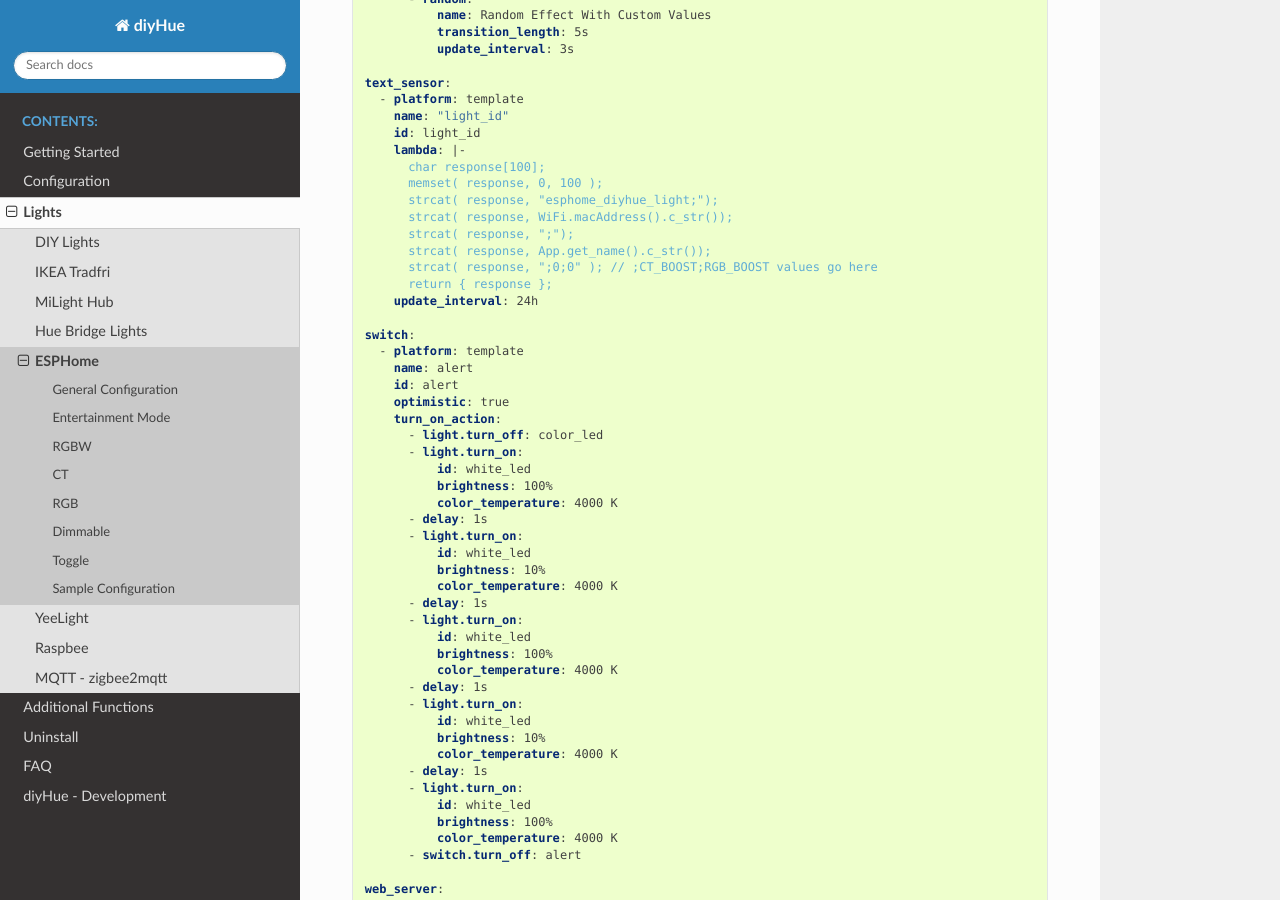
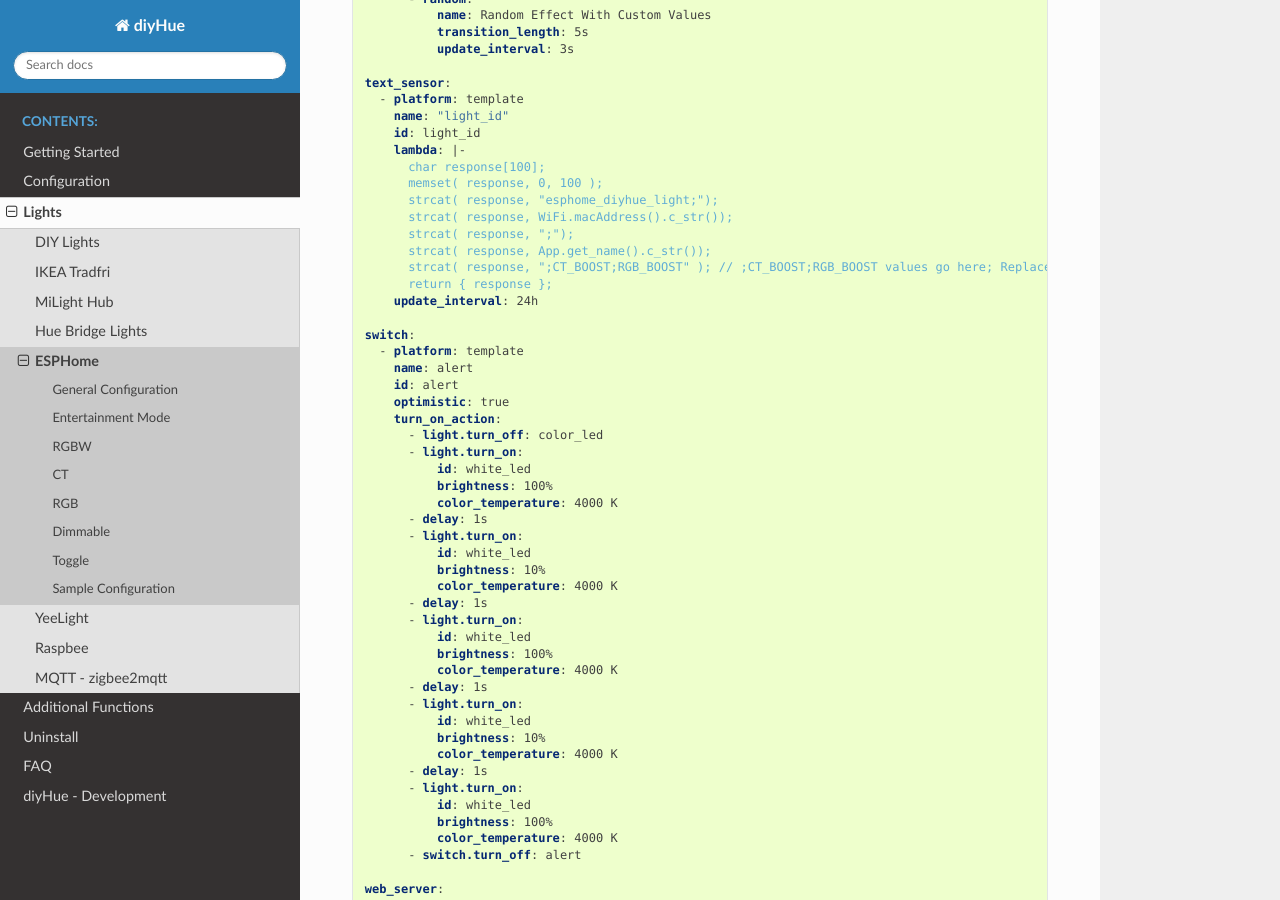
Before and after one commit to diyhue/ReadTheDocs, a Sphinx documentation site: the page built from source/lights/esphome.rst, in a window 1280 px wide and 900 px high, scrolled down 3469 px. Built offline with Sphinx 7.4.7 and the Read the Docs theme 2.0.0, drawn with Linux system fonts in a browser that asks for light colours.

Commit message:
Update esphome.rst

```diff
--- a/source/lights/esphome.rst
+++ b/source/lights/esphome.rst
@@ -179,7 +179,7 @@ This is a sample configuration for a RGBW light, namely the `Feit Electric Smart
         strcat( response, WiFi.macAddress().c_str());
         strcat( response, ";");
         strcat( response, App.get_name().c_str());
-        strcat( response, ";0;0" ); // ;CT_BOOST;RGB_BOOST values go here
+        strcat( response, ";CT_BOOST;RGB_BOOST" ); // ;CT_BOOST;RGB_BOOST values go here; Replace with 0 to disable
         return { response };
       update_interval: 24h
 
```
